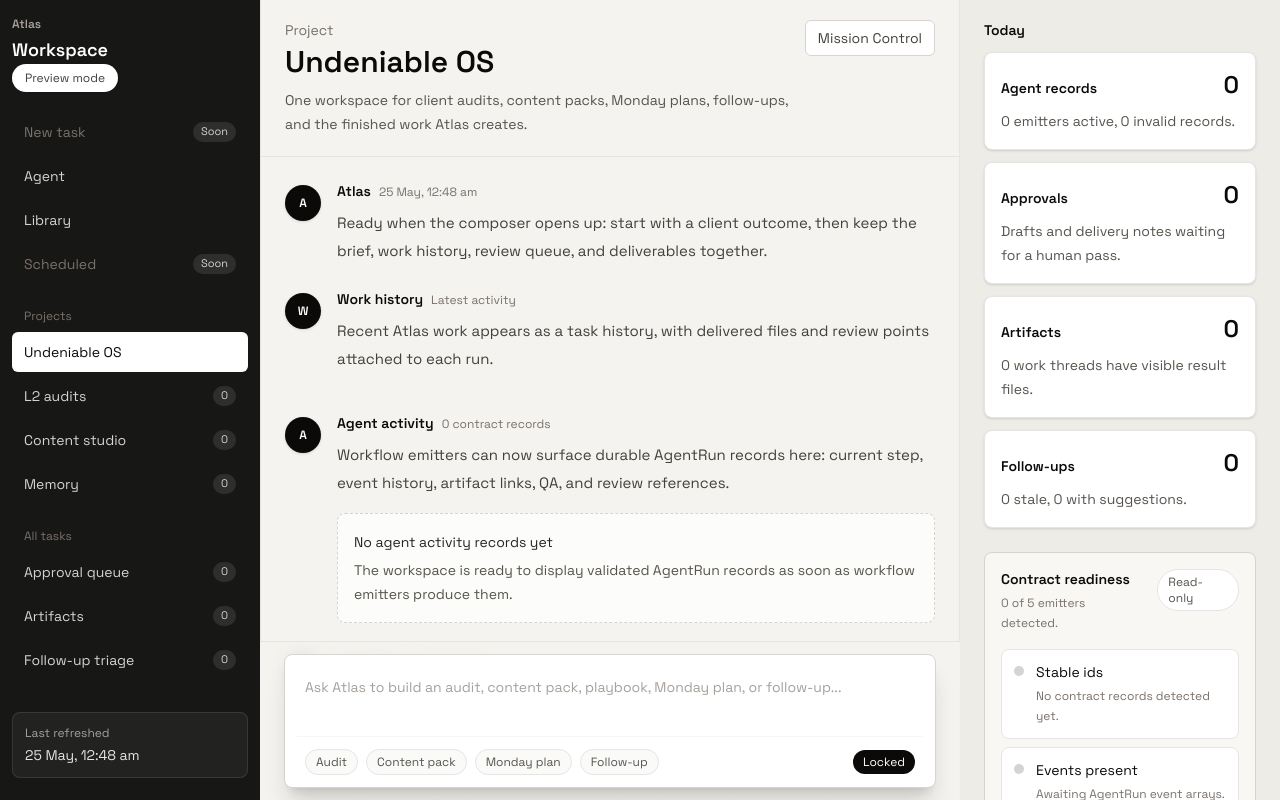
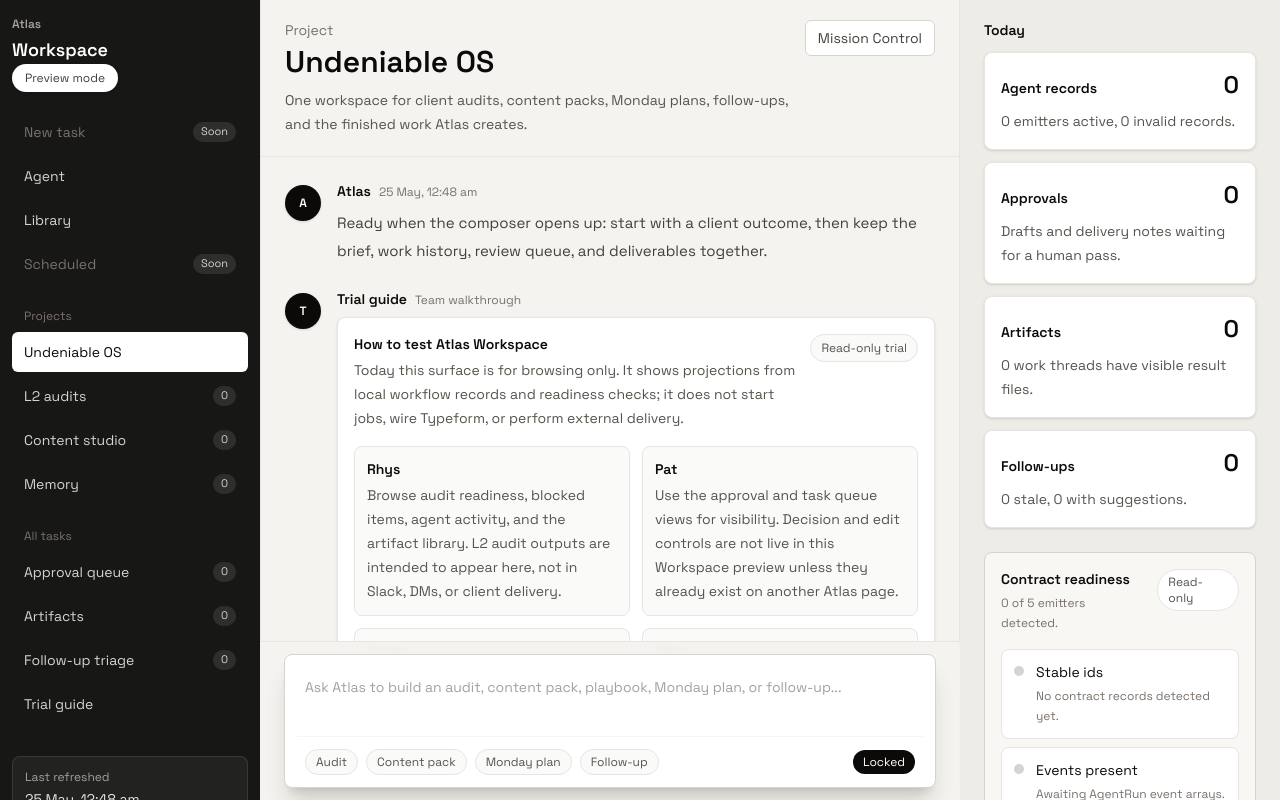
Before and after one commit to AtlasUndeniable/atlas-mission-control, a Next.js app: page /workspace in a window 1280 px wide. Shown: the top 800 px of the page. Built offline with nearby package versions, Linux system fonts and the light colour scheme.

Commit message:
docs(workspace): add read-only trial guidance

```diff
--- a/src/app/workspace/page.tsx
+++ b/src/app/workspace/page.tsx
@@ -548,6 +548,55 @@ function EmptyRunState({ title, detail }: { title: string; detail: string }) {
   );
 }
 
+function TrialGuidePanel() {
+  const roles = [
+    {
+      name: "Rhys",
+      focus: "Browse audit readiness, blocked items, agent activity, and the artifact library. L2 audit outputs are intended to appear here, not in Slack, DMs, or client delivery.",
+    },
+    {
+      name: "Pat",
+      focus: "Use the approval and task queue views for visibility. Decision and edit controls are not live in this Workspace preview unless they already exist on another Atlas page.",
+    },
+    {
+      name: "Corey",
+      focus: "Check the Content studio lane to see where future batches will land. There is no live content push from this page yet.",
+    },
+    {
+      name: "Gian",
+      focus: "Review Monday and task workflow visibility, contract-readiness states, and related review records. This page does not change Monday.",
+    },
+    {
+      name: "Dante / Admin",
+      focus: "Check readiness panels, source health, missing emitters, invalid record counts, and disabled integrations before any live wiring is considered.",
+    },
+  ];
+
+  return (
+    <div className="rounded-lg border border-stone-200 bg-white p-4 shadow-sm">
+      <div className="flex flex-col gap-3 sm:flex-row sm:items-start sm:justify-between">
+        <div>
+          <p className="text-sm font-semibold text-stone-950">How to test Atlas Workspace</p>
+          <p className="mt-1 text-sm leading-6 text-stone-600">
+            Today this surface is for browsing only. It shows projections from local workflow records and readiness checks; it does not start jobs, wire Typeform, or perform external delivery.
+          </p>
+        </div>
+        <span className="inline-flex h-7 shrink-0 items-center rounded-full border border-stone-200 bg-stone-50 px-2.5 text-xs font-medium text-stone-600">
+          Read-only trial
+        </span>
+      </div>
+      <div className="mt-4 grid gap-3 sm:grid-cols-2">
+        {roles.map((role) => (
+          <section key={role.name} className="rounded-lg border border-stone-200 bg-stone-50 p-3">
+            <p className="text-sm font-semibold text-stone-950">{role.name}</p>
+            <p className="mt-1 text-sm leading-6 text-stone-600">{role.focus}</p>
+          </section>
+        ))}
+      </div>
+    </div>
+  );
+}
+
 function ReadinessSignal({
   label,
   active,
@@ -1076,6 +1125,7 @@ export default async function WorkspacePage() {
               <RailItem label="Approval queue" href="#approvals" meta={String(snapshot.approvals.totalPending)} />
               <RailItem label="Artifacts" href="#artifacts" meta={String(snapshot.artifacts.total)} />
               <RailItem label="Follow-up triage" href="#reaper" meta={String(snapshot.reaper.totalPending)} />
+              <RailItem label="Trial guide" href="#trial-guide" />
             </div>
           </div>
 
@@ -1110,6 +1160,12 @@ export default async function WorkspacePage() {
                 Ready when the composer opens up: start with a client outcome, then keep the brief, work history, review queue, and deliverables together.
               </p>
               {snapshot.artifacts.latestAudit ? <ArtifactResultCard group={snapshot.artifacts.latestAudit} /> : null}
+            </StreamBlock>
+
+            <StreamBlock author="Trial guide" time="Team walkthrough">
+              <div id="trial-guide">
+                <TrialGuidePanel />
+              </div>
             </StreamBlock>
 
             <StreamBlock author="Work history" time="Latest activity">
```
